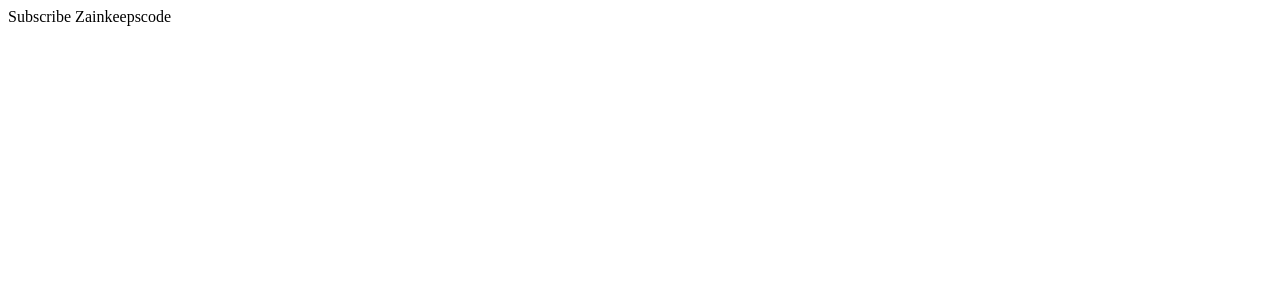
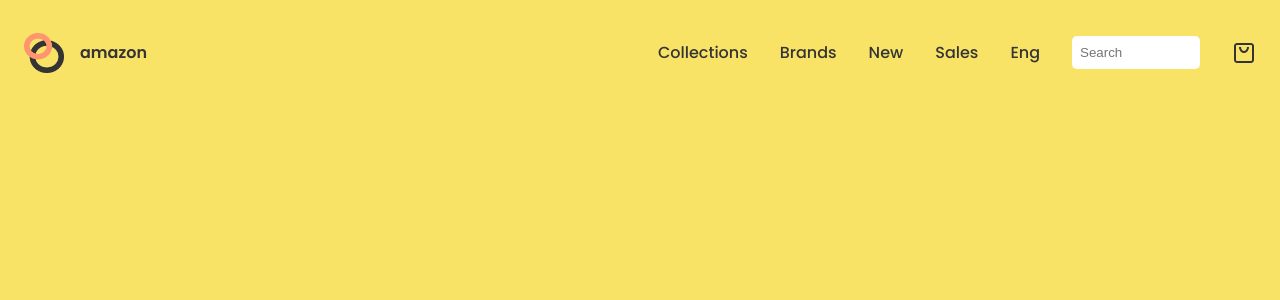
Before and after one commit to sandeepstha46/react-repos, a React (Create React App) app in the folder Ecommerce Website/: page / in a window 1280 px wide. Shown: the top 300 px of the page. Built offline with nearby package versions, Linux system fonts and the light colour scheme.

Commit message:
header section completed

```diff
--- a/Ecommerce Website/src/App.js
+++ b/Ecommerce Website/src/App.js
@@ -1,9 +1,10 @@
 import "./App.css";
+import Header from "./components/header/Header";
 
 function App() {
   return (
     <div className="App">
-      <span>Subscribe Zainkeepscode</span>
+      <Header />
     </div>
   );
 }
--- /dev/null
+++ b/Ecommerce Website/src/components/header/Header.jsx
@@ -0,0 +1,33 @@
+import React from 'react'
+import css from './Header.module.css'
+import Logo from '../../assets/logo.png'
+import { CgShoppingBag } from 'react-icons/cg'
+
+const header = () => {
+    return (
+        <div className={css.container}>
+            <div className={css.logo}>
+                <img src={Logo} alt="" />
+                <span>amazon</span>
+            </div>
+
+            <div className={css.right}>
+                <div className={css.menu}>
+                    <ul className={css.menu}>
+                        <li>Collections</li>
+                        <li>Brands</li>
+                        <li>New</li>
+                        <li>Sales</li>
+                        <li>Eng</li>
+                    </ul>
+                </div>
+
+                <input type="text" className={css.search} placeholder="Search" />
+
+                <CgShoppingBag className={css.cart} />
+            </div>
+        </div>
+    )
+}
+
+export default header
--- /dev/null
+++ b/Ecommerce Website/src/components/header/Header.module.css
@@ -0,0 +1,54 @@
+.container {
+    padding: 1.5rem;
+    display: flex;
+}
+
+.logo {
+    display: flex;
+    align-items: center;
+    flex: 1;
+    gap: 1rem;
+}
+
+.logo img {
+    width: 2.5rem;
+    height: 2.5rem;
+}
+
+.logo span {
+    font-weight: 600;
+}
+
+.right {
+    display: flex;
+    gap: 2rem;
+    align-items: center;
+    justify-content: center;
+}
+
+.menu {
+    display: flex;
+    gap: 2rem;
+    font-weight: 500;
+    list-style-type: none;
+}
+
+.menu li:hover {
+    color: #fe956f;
+    cursor: pointer;
+}
+
+.search {
+    width: 7rem;
+    outline: none;
+    height: 30%;
+    border: none;
+    border-radius: 5px;
+    padding: 0.5rem;
+}
+
+.cart {
+    width: 1.5rem;
+    height: 1.5rem;
+    cursor: pointer;
+}
--- a/Ecommerce Website/src/index.css
+++ b/Ecommerce Website/src/index.css
@@ -0,0 +1,10 @@
+@import url('https://fonts.googleapis.com/css2?family=Poppins:ital,wght@0,300;0,400;0,500;0,600;0,700;0,800;0,900;1,300;1,400;1,500;1,600;1,700;1,800;1,900&display=swap');
+
+body {
+    margin: 0;
+    font-family: 'Poppins', sans-serif;
+    background-color: var(--bg);
+    transition: all 3ms ease;
+    color: var(--black);
+    scroll-behavior: smooth;
+}
```
